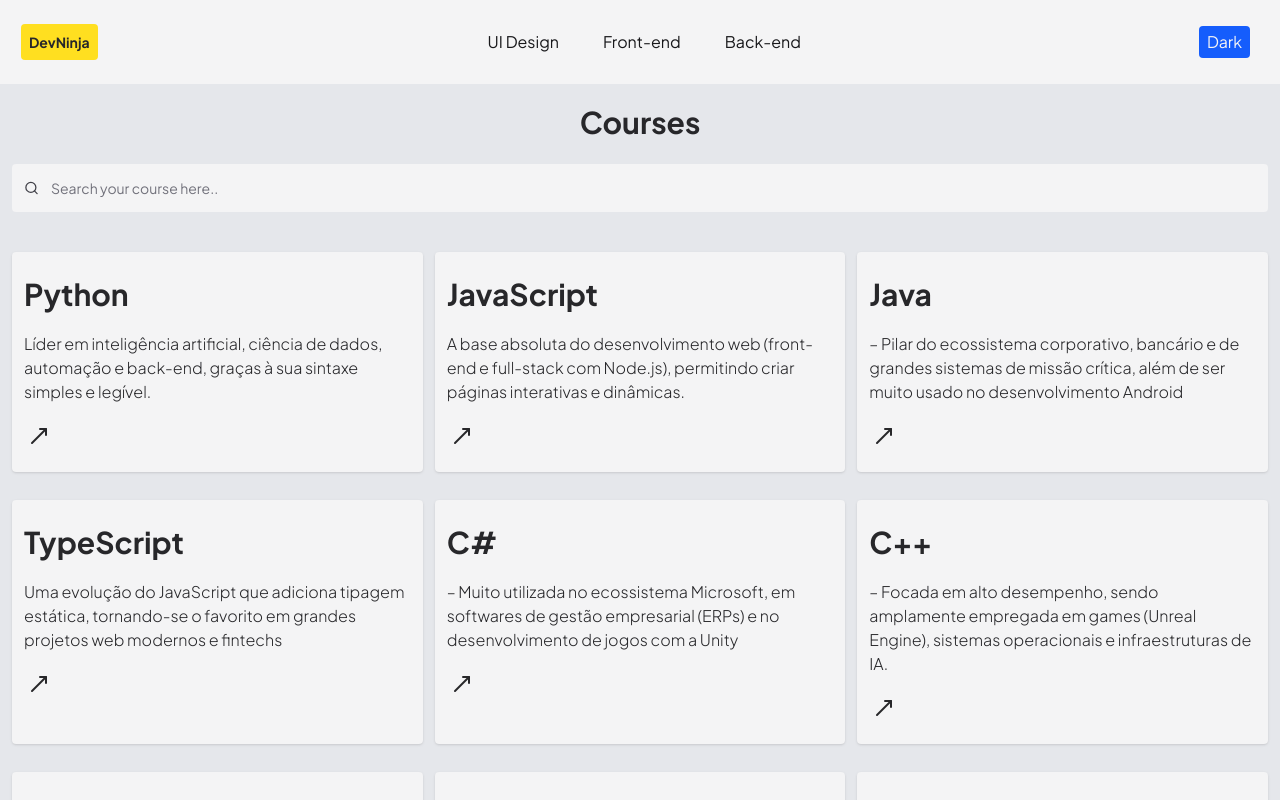
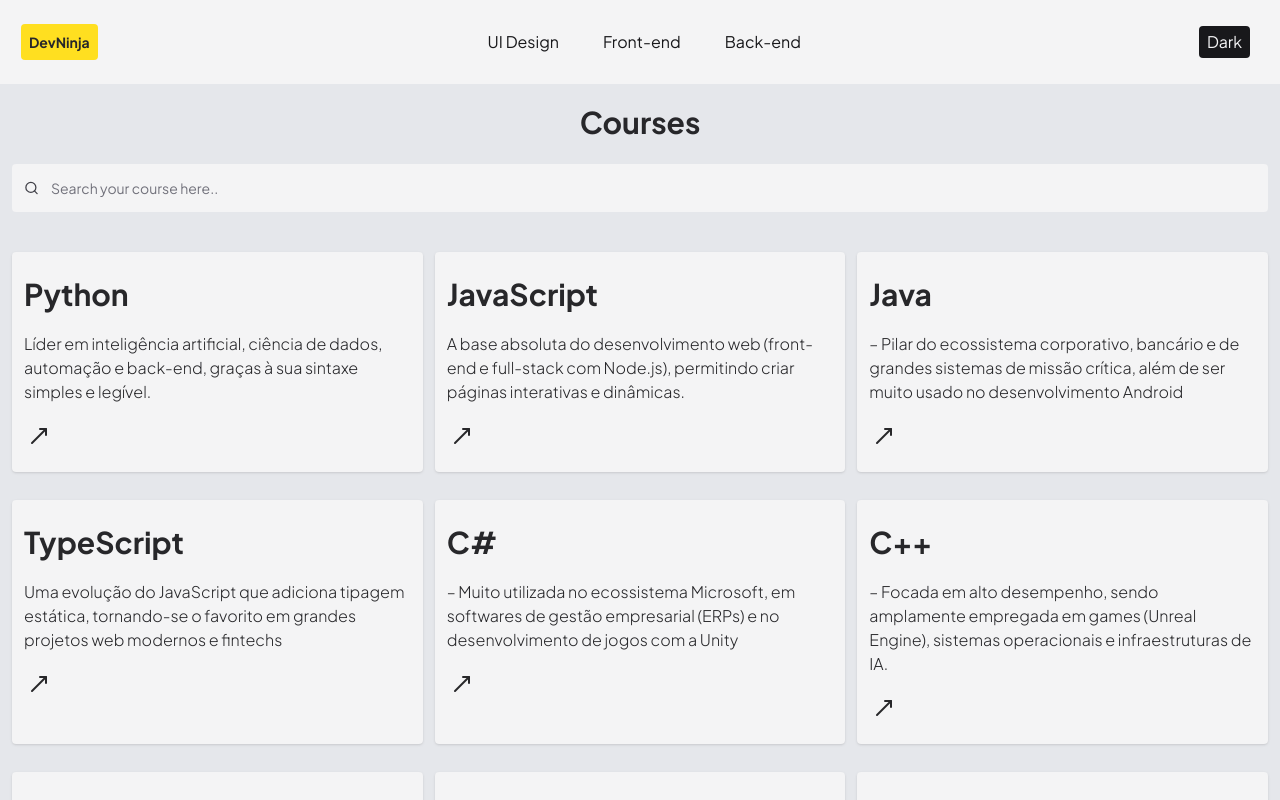
Before and after one commit to EduardoFelipe0231/DevNinja, a React (Vite) app: page / in a window 1280 px wide. Built offline with nearby package versions, Linux system fonts and the light colour scheme; a web font is replaced by a local one.

Commit message:
new darkmode2

```diff
--- a/src/components/Header/index.jsx
+++ b/src/components/Header/index.jsx
@@ -50,7 +50,7 @@ const Header = () => {
 
                 {/* Dark mode */}
                 <div onClick={toogleTheme} className="transition-all cursor-pointer p-2  rounded-full text-zinc-10 dark:text-zinc-100">
-                    {mode ? (<p className="bg-blue-600 px-2 py-1 rounded-sm text-zinc-100">Light</p>) : (<p className="bg-blue-600 px-2 py-1 rounded-sm text-zinc-100">Dark</p>)}
+                    {mode ? (<p className="bg-emerald-600 px-2 py-1 rounded-sm text-zinc-100">Light</p>) : (<p className="bg-zinc-900 px-2 py-1 rounded-sm text-zinc-100">Dark</p>)}
                 </div>
                 {/* Mobile menu */}
                 <div className="flex lg:hidden">
```
